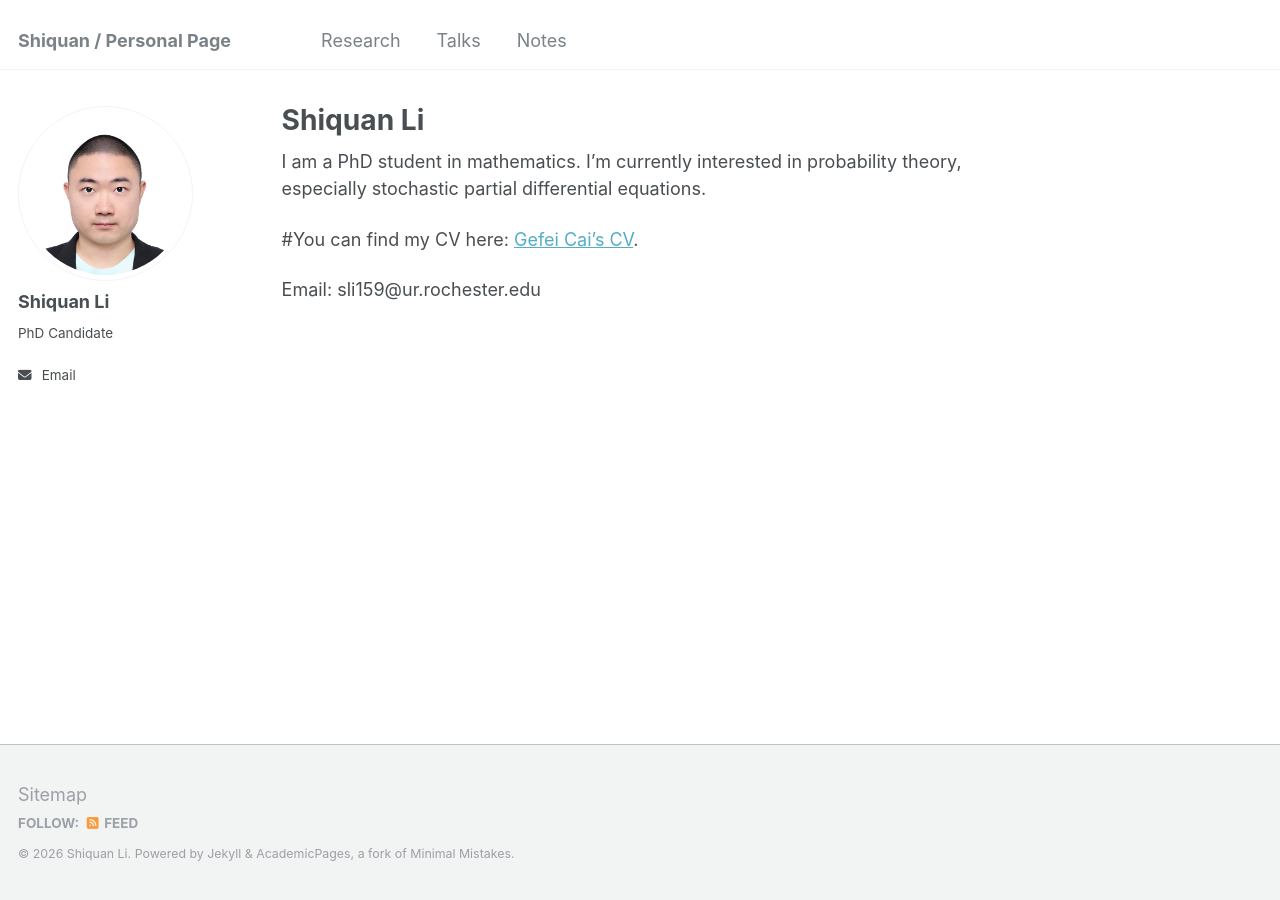
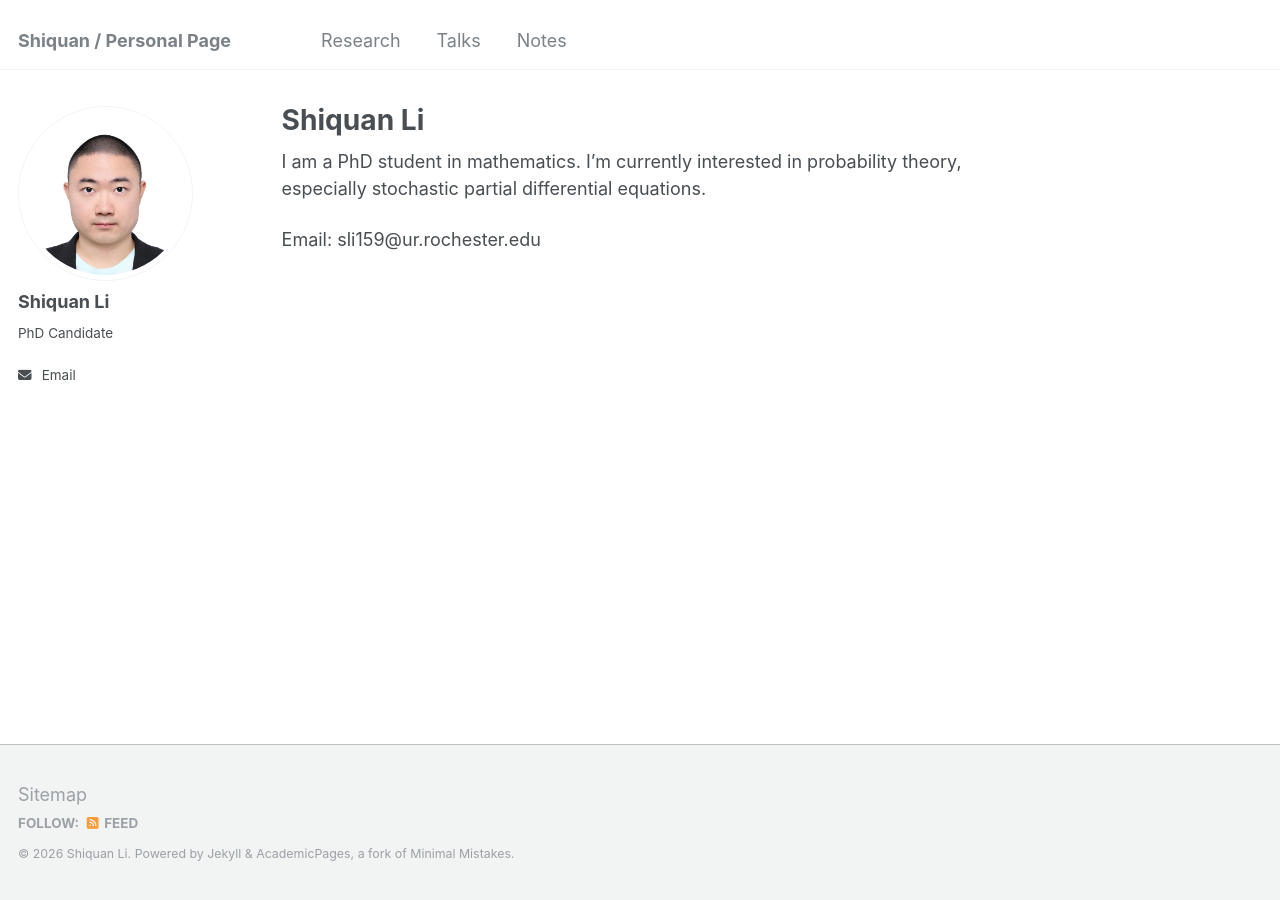
Before and after one commit to Shiquan-Li/Shiquan-Li.github.io, a Jekyll site: the page built from _pages/about.md, in a window 1280 px wide. Built offline with Jekyll 4.4.1, drawn with Linux system fonts in a browser that asks for light colours.

Commit message:
Remove CV link from about.md
Removed CV link from the about page.

```diff
--- a/_pages/about.md
+++ b/_pages/about.md
@@ -9,6 +9,4 @@ redirect_from:
 
 I am a PhD student in mathematics. I'm currently interested in probability theory, especially stochastic partial differential equations.
 
-#You can find my CV here: [Gefei Cai's CV](https://github.com/Gefei-Cai/gefei-cai.github.io/raw/master/assets/Gefei_Cai_CV.pdf).
-
 Email: sli159@ur.rochester.edu
```
